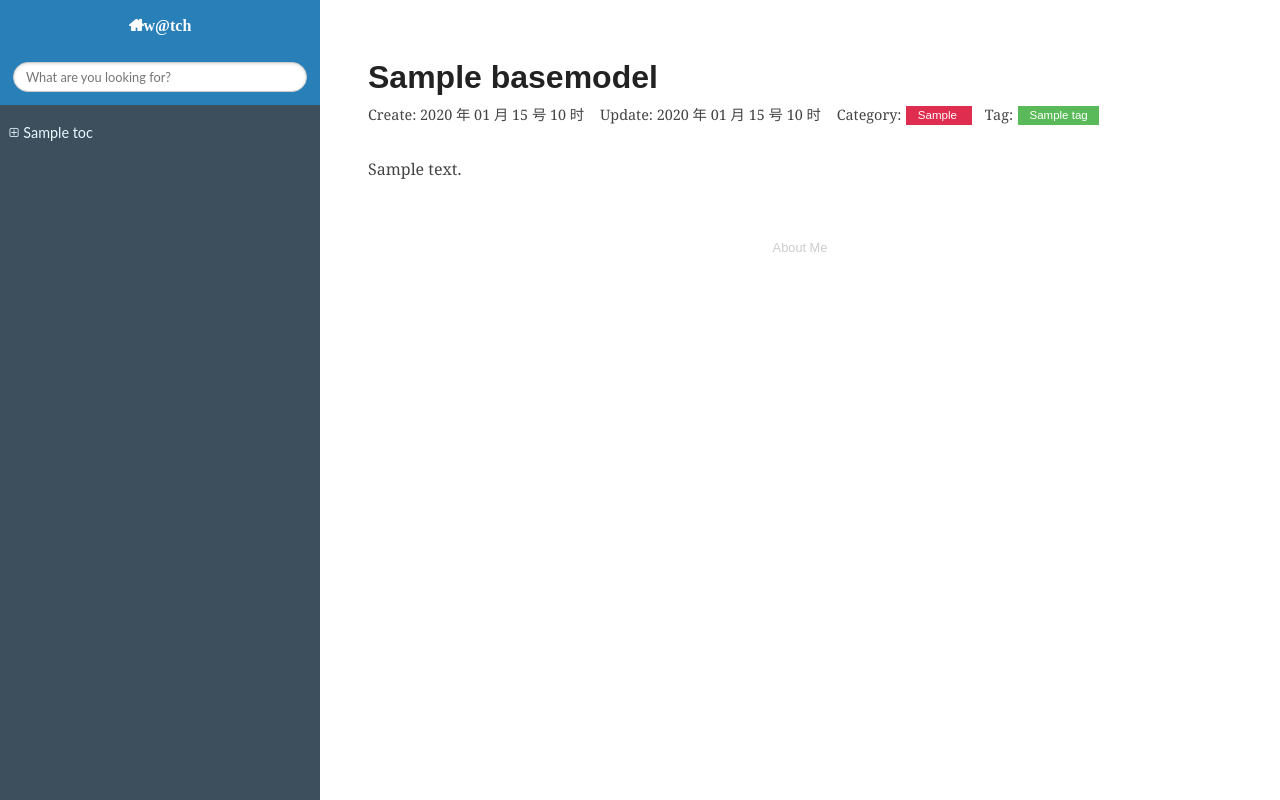
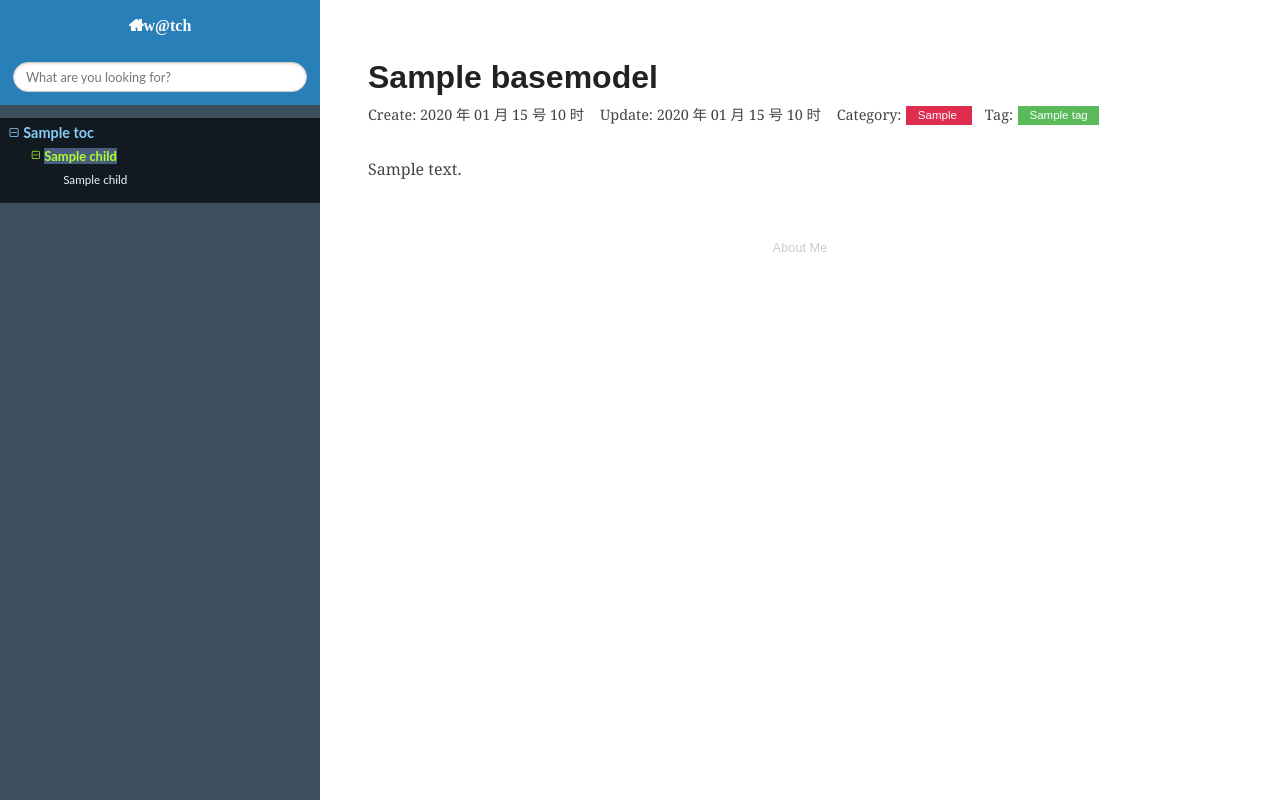
Before and after one commit to L1nwatch/my_blog_source, a Django app: template my_blog/articles/templates/article.html in a window 1280 px wide. Run offline with Django 3.2, Linux system fonts and the light colour scheme; tables that the repository leaves empty hold one stand-in row (values such as "Sample post"); the template is opened without the code that fills it: values that come from a table or form of the project are taken from there, most other values are stand-ins (such as "Sample title", 1, 10 or a date in 2020).

Commit message:
修改文章显示界面左边目录树的样式, 现在可以支持子目录并且当目录比较小时会自动展开

```diff
--- a/my_blog/articles/templates/article_sidebar.html
+++ b/my_blog/articles/templates/article_sidebar.html
@@ -4,20 +4,19 @@
             <li class="toctree-l1">
                 <a href="#{{ l1.id }}">
                     {% if l1.child %}
-                        <span class="toctree-expand fa fa-plus-square-o show-button"></span>{{ l1.title }}
+                        <span class="toctree-expand fa fa-plus-square-o show-button1"></span>{{ l1.title }}
                         <ul>
                             {% for l2 in l1.child %}
-                                <li>
-                                    <a class="a-show" href="#{{ l2.id }}">
+                                <li class="toctree-l2">
+                                    <a class="a-show1" href="#{{ l2.id }}">
                                         {% if l2.child %}
-                                            <span class="toctree-expand fa fa-plus-square-o"></span>
+                                            <span class="toctree-expand fa fa-plus-square-o show-button2"></span>
                                             {{ l2.title }}
                                             <ul>
                                                 {% for l3 in l2.child %}
                                                     {% if l3 %}
-                                                        <li>
-                                                            <a href="#{{ l3.id }}">
-                                                                <span class="toctree-expand fa fa-plus-square-o"></span>
+                                                        <li class="toctree-l3">
+                                                            <a class="a-show2" href="#{{ l3.id }}">
                                                                 {{ l3.title }}
                                                             </a>
                                                         </li>
@@ -38,38 +37,6 @@
                 </a>
             </li>
 
-            {#                <ul>#}
-            {#                    <li class=""><a href="#requirements">Requirements</a></li>#}
-            {#                    <li class="toctree-l2"><a href="#installing-gitpython">Installing#}
-            {#                        GitPython</a></li>#}
-            {#                    <li class="toctree-l2">#}
-            {#                        <a href="#limitations">#}
-            {#                            <span class="toctree-expand fa fa-plus-square-o"></span>Limitations#}
-            {#                        </a>#}
-            {#                        <ul>#}
-            {#                            <li class="toctree-l3">#}
-            {#                                <a class="reference internal" href="#leakage-of-system-resources">Leakage#}
-            {#                                    of System Resources</a>#}
-            {#                            </li>#}
-            {#                            <li class="toctree-l3">#}
-            {#                                <a class="reference internal"#}
-            {#                                   href="#best-effort-for-python-2-6-and-windows-support">Best-effort#}
-            {#                                    for Python 2.6 and Windows support</a>#}
-            {#                            </li>#}
-            {#                        </ul>#}
-            {#                    </li>#}
-            {#                    <li class="toctree-l2"><a class="reference internal" href="#getting-started">Getting Started</a>#}
-            {#                    </li>#}
-            {#                    <li class="toctree-l2"><a class="reference internal" href="#api-reference">API Reference</a>#}
-            {#                    </li>#}
-            {#                    <li class="toctree-l2"><a class="reference internal" href="#source-code">Source Code</a></li>#}
-            {#                    <li class="toctree-l2"><a class="reference internal" href="#questions-and-answers">Questions and#}
-            {#                        Answers</a></li>#}
-            {#                    <li class="toctree-l2"><a class="reference internal" href="#issue-tracker">Issue Tracker</a>#}
-            {#                    </li>#}
-            {#                    <li class="toctree-l2"><a class="reference internal" href="#license-information">License#}
-            {#                        Information</a></li>#}
-            {#                </ul>#}
         {% endfor %}
     {% endif %}
 </ul>
--- a/my_blog/static/my_blog.css
+++ b/my_blog/static/my_blog.css
@@ -664,11 +664,19 @@ h3 {
     display: none;
 }
 
-.sidebar-search-menu li.current ul {
+.sidebar-search-menu li.toctree-l1.current ul {
     display: block;
 }
 
-.sidebar-search-menu li.current {
+.sidebar-search-menu li.toctree-l1.current li.toctree-l2 ul {
+    display: none;
+}
+
+.sidebar-search-menu li.toctree-l1.current li.toctree-l2.current ul {
+    display: block;
+}
+
+.sidebar-search-menu li.toctree-l1.current {
     background: #121a21;
 }
 
@@ -677,7 +685,7 @@ h3 {
     font-weight: bold;
 }
 
-.sidebar-search-menu .a-show.current {
+.sidebar-search-menu .a-show1.current {
     color: greenyellow;
     background: #4b5d7d;
 }
```
Also changed, not shown: my_blog/static/articles/display.js (+42 -13 lines), README.md.
